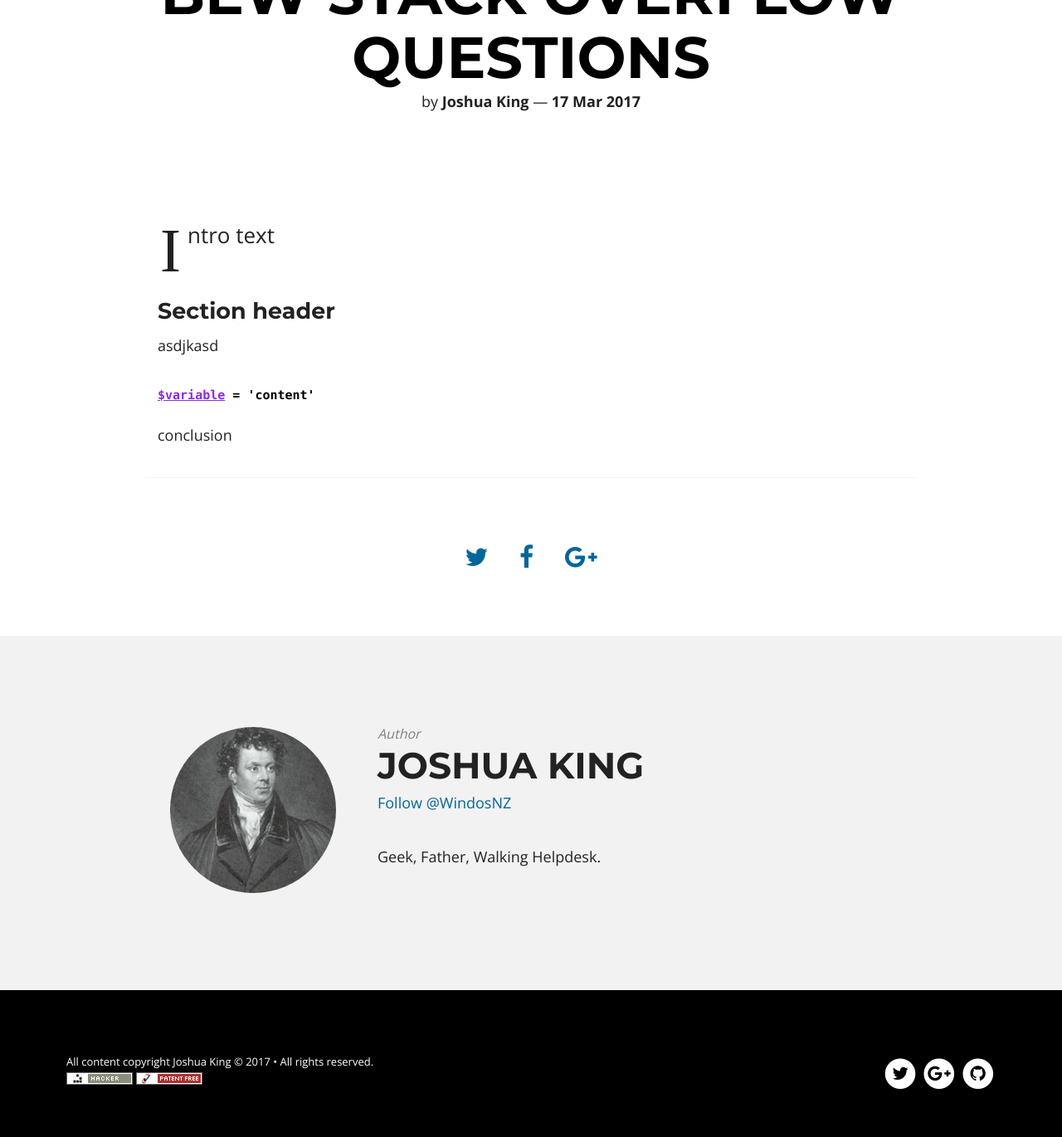
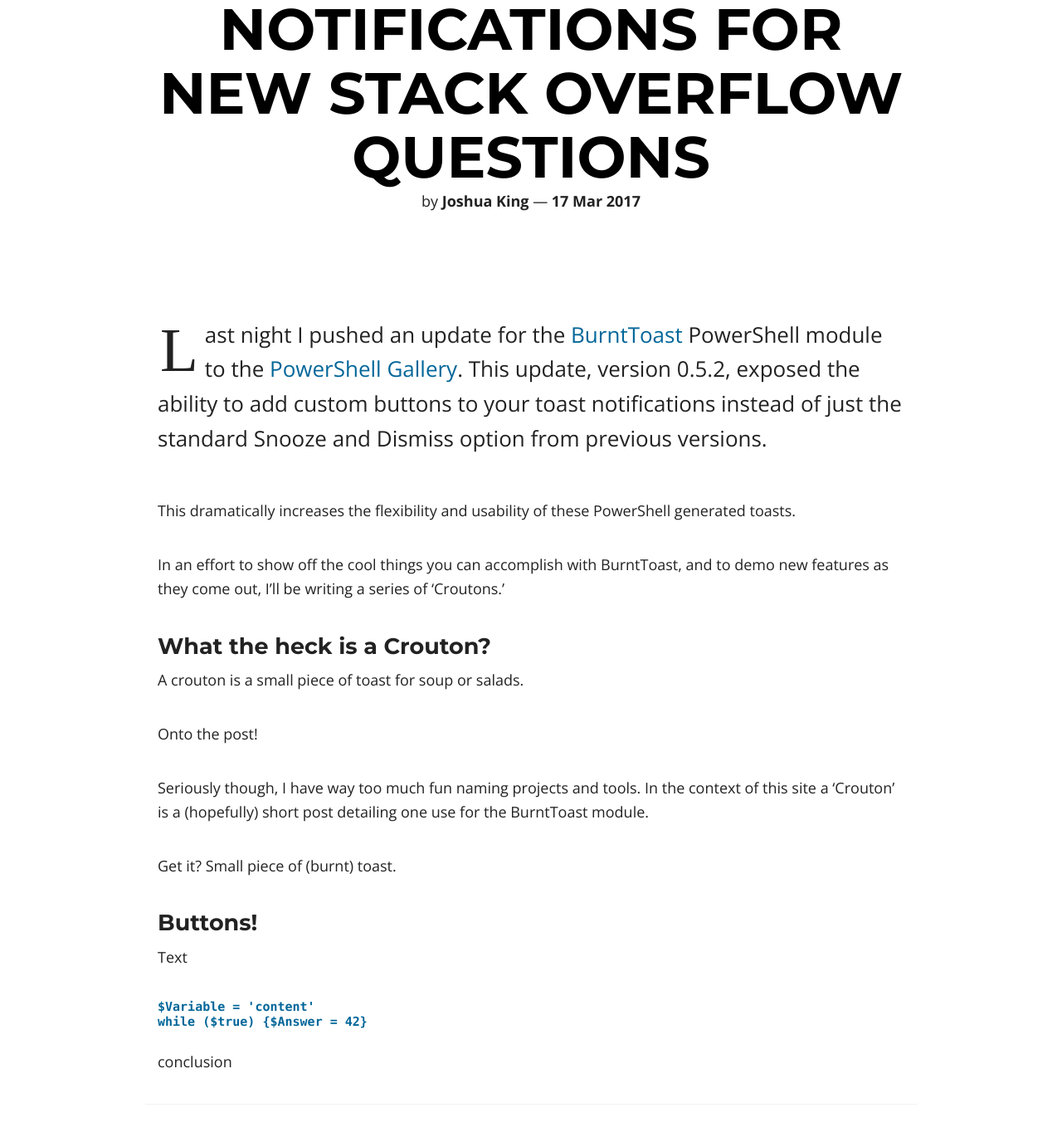
Before and after one commit to Windos/windos.github.io, a Jekyll site: the page built from _posts/2017-03-17-crouton-stackwatch.md, in a window 1280 px wide and 1400 px high, scrolled down 420 px. Shown: the top 1370 px of the window at 83% size. Built offline with Jekyll 4.4.1, drawn with Linux system fonts in a browser that asks for light colours; nearby versions of some CDN libraries; our own code applies the rules of GitHub Pages for plain Markdown files; comment, search, counter and statistics services are not loaded; some of the changed text lies outside the part shown.

Commit message:
Intro and CROUTONS?!

````diff
--- a/_posts/2017-03-17-crouton-stackwatch.md
+++ b/_posts/2017-03-17-crouton-stackwatch.md
@@ -1,16 +1,40 @@
 ---
-title: "Crouton #1 - Toast Notifications for Bew Stack Overflow Questions"
-date: 2017-03-17
+date: "2017-03-17"
+title: "Crouton #1 - Toast Notifications for New Stack Overflow Questions"
 ---
 
-Intro text
+Last night I pushed an update for the
+[BurntToast](https://github.com/Windos/BurntToast) PowerShell module to the
+[PowerShell Gallery](https://www.powershellgallery.com/packages/BurntToast).
+This update, version 0.5.2, exposed the ability to add custom buttons to your
+toast notifications instead of just the standard Snooze and Dismiss option from
+previous versions.
 
-### Section header
+This dramatically increases the flexibility and usability of these PowerShell
+generated toasts.
 
-asdjkasd
+In an effort to show off the cool things you can accomplish with BurntToast, and
+to demo new features as they come out, I’ll be writing a series of ‘Croutons.’
 
-```powershell
-$variable = 'content'
-```
+### What the heck is a Crouton?
+
+A crouton is a small piece of toast for soup or salads.
+
+Onto the post!
+
+Seriously though, I have way too much fun naming projects and tools. In the
+context of this site a ‘Crouton’ is a (hopefully) short post detailing one use
+for the BurntToast module.
+
+Get it? Small piece of (burnt) toast.
+
+### Buttons!
+
+Text
+
+~~~~~~~~~~~~~~~~~~~~~~~~~~~~~~~~~~~~~~~~~~~~~~~~~~~~~~~~~~~~~~~~~~~~~~~~~~~~~~~~
+$Variable = 'content'
+while ($true) {$Answer = 42}
+~~~~~~~~~~~~~~~~~~~~~~~~~~~~~~~~~~~~~~~~~~~~~~~~~~~~~~~~~~~~~~~~~~~~~~~~~~~~~~~~
 
 conclusion
````
